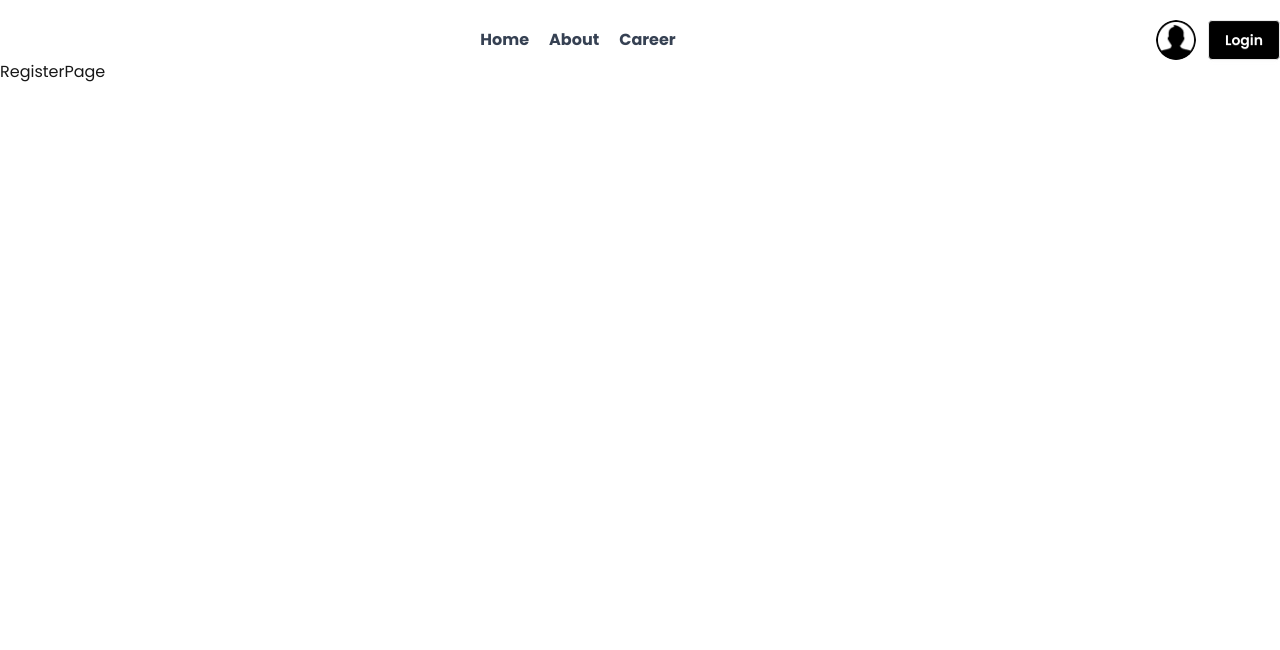
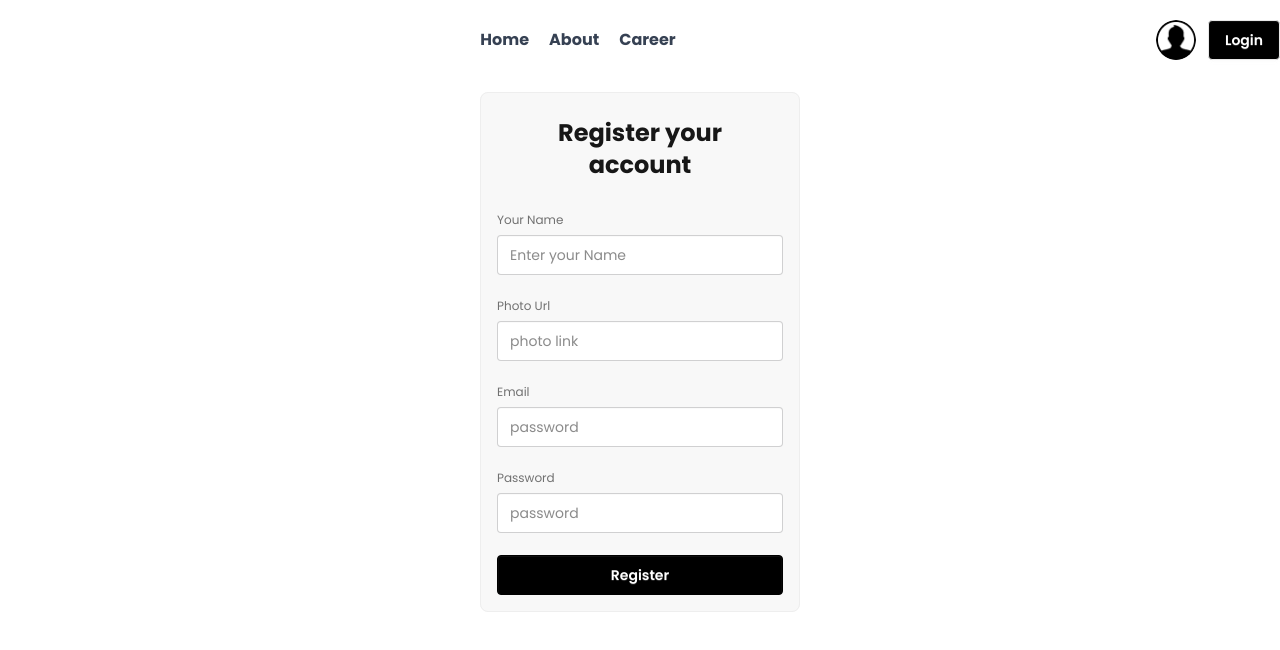
Before and after one commit to almahmudzihad/dragon-news-nextjs, a Next.js app: page /register in a window 1280 px wide. Shown: the top 650 px of the page. Built offline with nearby package versions, Linux system fonts and the light colour scheme.

Commit message:
regester page

```diff
--- a/src/app/(auth)/login/page.jsx
+++ b/src/app/(auth)/login/page.jsx
@@ -4,12 +4,11 @@ import React from "react";
 import { useForm } from "react-hook-form";
 
 function LogIn() {
-  const {register, handleSubmit, watch, formState: { errors }} = useForm();
+  const {register, handleSubmit,  formState: { errors }} = useForm();
 
   const handelLoginFun = (data) => {
     console.log(data);
   };
-  console.log(watch("email"));
 
 
   return (
--- a/src/app/(auth)/register/page.jsx
+++ b/src/app/(auth)/register/page.jsx
@@ -1,9 +1,73 @@
-
+"use client";
+import Link from "next/link";
+import React from "react";
+import { useForm } from "react-hook-form";
 
 function RegisterPage() {
+  const {
+    register,
+    handleSubmit,
+    formState: { errors },
+  } = useForm();
+
+  const handelregisterFun = (data) => {
+    console.log(data);
+  };
+
   return (
-    <div>RegisterPage</div>
-  )
+    <div className="container mx-auto">
+      <div className="">
+        <form className="" onSubmit={handleSubmit(handelregisterFun)}>
+          <fieldset className="fieldset bg-base-200 border-base-300 rounded-box w-xs border p-4   m-auto mt-8">
+            <h1 className="text-2xl font-bold text-center p-2 ">
+              Register your account
+            </h1>
+            <label className="label mt-4">Your Name</label>
+            <input
+              type="text"
+              className="input"
+              placeholder="Enter your Name"
+              {...register("name", { required: true })}
+            />
+            {errors.email && (
+              <span className="text-red-500">Name is required</span>
+            )}
+
+            <label className="label mt-4">Photo Url</label>
+            <input
+              type="text"
+              className="input"
+              placeholder="photo link"
+              {...register("img")}
+            />
+            <label className="label mt-4">Email</label>
+            <input
+              type="email"
+              className="input"
+              placeholder="password"
+              {...register("email", { required: true })}
+            />
+            {errors.email && (
+              <span className="text-red-500">Email is required</span>
+            )}
+            <label className="label mt-4">Password</label>
+            <input
+              type="password"
+              className="input"
+              placeholder="password"
+              {...register("password", { required: true })}
+            />
+            {errors.password && (
+              <span className="text-red-500">Password is required</span>
+            )}
+            <button className="btn bg-black text-white border-black mt-4">
+              Register
+            </button>
+          </fieldset>
+        </form>
+      </div>
+    </div>
+  );
 }
 
-export default RegisterPage
+export default RegisterPage;
```
